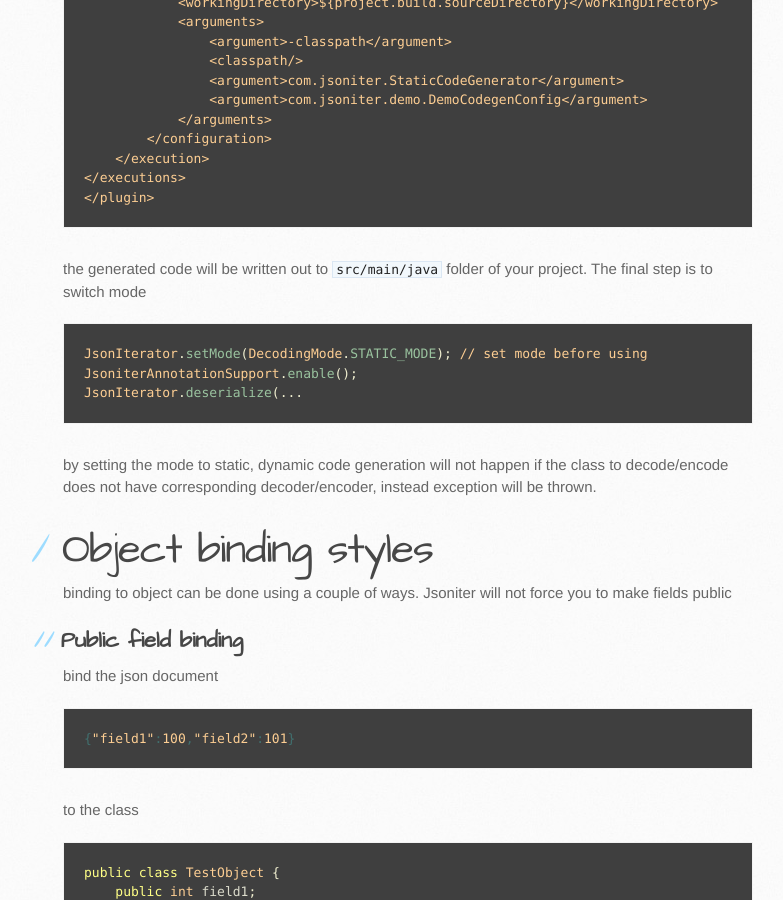
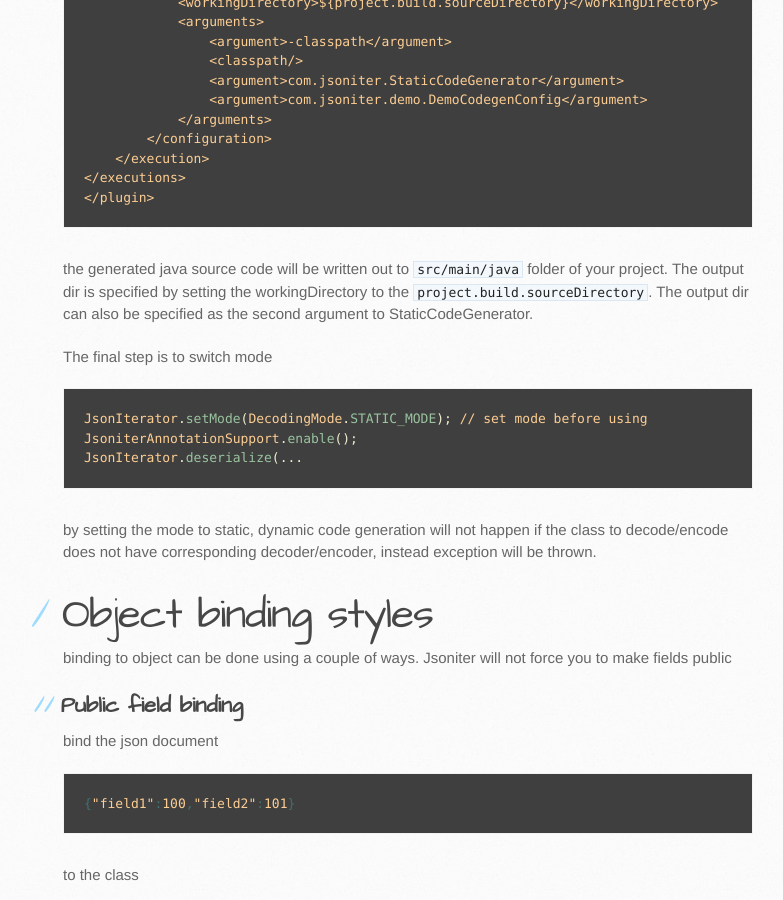
Before and after one commit to json-iterator/json-iterator.github.io, a Jekyll site: the page built from java-features.md, in a window 1280 px wide and 900 px high, scrolled down 5873 px. Shown: the whole window, without its empty margins (107-890 px from the left). Built offline with Jekyll 4.4.1, drawn with Linux system fonts in a browser that asks for light colours; comment, search, counter and statistics services are not loaded.

Commit message:
Update java-features.md

````diff
--- a/java-features.md
+++ b/java-features.md
@@ -224,7 +224,9 @@
 </plugin>
 ```
 
-the generated code will be written out to `src/main/java` folder of your project. The final step is to switch mode
+the generated java source code will be written out to `src/main/java` folder of your project. The output dir is specified by setting the workingDirectory to the `project.build.sourceDirectory`. The output dir can also be specified as the second argument to StaticCodeGenerator.
+
+The final step is to switch mode
 
 ```java
 JsonIterator.setMode(DecodingMode.STATIC_MODE); // set mode before using
````
